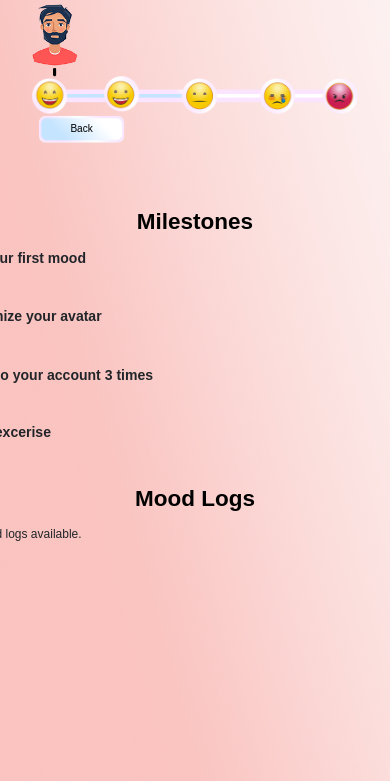
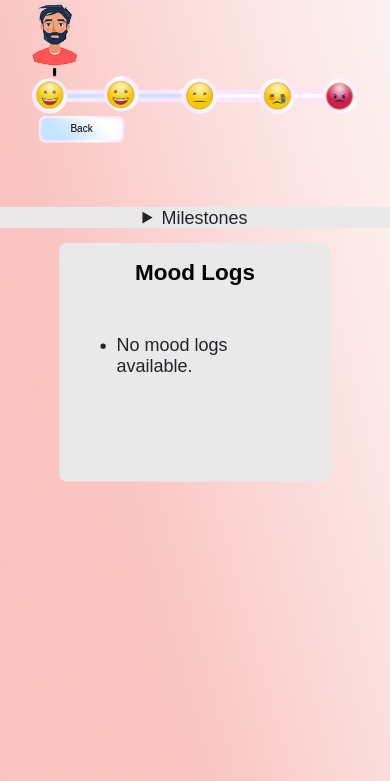
Before and after one commit to boyracer3598/203-assignment-2, a Flask app: page /trackmood in a window 390 px wide; the page is wider, and only the part inside the window is pictured. Shown: the part 273-1054 px from the top of that part. Run offline with Flask 3, Linux system fonts and the light colour scheme; data comes from the database, SQL or seed files in the repository; both versions use the stored data as it was after the commit.

Commit message:
cleaned up css
All most done, just need clean up test files for the hand in and make readme file

```diff
--- a/prototype 1/main.py
+++ b/prototype 1/main.py
@@ -412,7 +412,7 @@ def avatar():
 
         #send the shirt color to the link
         return redirect(url_for('avatar', shirt_color=shirt_color, pants_type=pants_type, shoe_type=shoe_type, hair_type=hair_type))
-    return render_template('avatar.html', shirt_color=request.args.get('shirt_color', 'default.png'), pants_type=request.args.get('pants_type', 'default.png'), shoe_type=request.args.get('shoe_type', 'shoe2.png'), hair_type=request.args.get('hair_type', 'default.png'))
+    return render_template('avatar.html', shirt_color=request.args.get('shirt_color', 'shirt1.png'), pants_type=request.args.get('pants_type', 'pants1.png'), shoe_type=request.args.get('shoe_type', 'shoe2.png'), hair_type=request.args.get('hair_type', 'hair2.png'))
 
 # page for mental health exercises
 @app.route('/exercise', methods=['GET', 'POST'])
@@ -443,6 +443,17 @@ def grounding():
 def journaling():
     return render_template('journaling.html')
 
+
+#logout route
+@app.route('/logout', methods=['GET', 'POST'])
+def logout():
+    # clear the session
+    session.clear()
+    flash("You have been logged out.")
+    print("User logged out.")
+    # redirect to the index page
+    return redirect(url_for('index'))
+
 #run the application
 if __name__ == '__main__':
     app.run(debug=True)
--- a/prototype 1/static/styles.css
+++ b/prototype 1/static/styles.css
@@ -274,6 +274,48 @@
         justify-content: center;
         margin: 20px auto;
     }
+
+
+     #mood-logs{
+        display: flex;
+        flex-direction: column;
+        align-items: center;
+        justify-content: center;
+        margin: 20px auto;
+        width: 50%;
+        font-size: 1.5em;
+        background-color: rgb(233, 233, 233);
+        border-radius: 10px;
+
+    }
+
+    #mood-logs-inter {
+        display: flex;
+        flex-direction: column;
+        align-items: stretch;
+        justify-content: flex-start;
+        margin: 20px auto;
+        width: 80%;
+        border-radius: 10px;
+        height: 200px;
+        overflow-y: scroll;
+        overflow-x: hidden;
+    }
+
+     #milestones{
+        display: flex;
+        flex-direction: column;
+        align-items: center;
+        justify-content: center;
+        margin: 20px auto;
+        width: 80%;
+        font-size: 1.5em;
+        background-color: rgb(233, 233, 233);
+        border-radius: 10px;
+
+    }
+
+
 
 }
 
@@ -555,13 +597,39 @@
     #mood-logs{
         display: flex;
         flex-direction: column;
-        align-items: center;
+         align-items: center;
         justify-content: center;
         margin: 20px auto;
         width: 50%;
         font-size: 1.5em;
         background-color: rgb(233, 233, 233);
         border-radius: 10px;
+
+    }
+
+    #mood-logs-inter {
+        display: flex;
+        flex-direction: column;
+        align-items: stretch;
+        justify-content: flex-start;
+        margin: 20px auto;
+        width: 80%;
+        height: 200px;
+        overflow-y: scroll;
+        overflow-x: hidden;
+    }
+
+    #milestones{
+        display: flex;
+        flex-direction: column;
+        align-items: center;
+        justify-content: center;
+        margin: 20px auto;
+        width: 80%;
+        font-size: 1.5em;
+        background-color: rgb(233, 233, 233);
+        border-radius: 10px;
+
     }
 
 }
--- a/prototype 1/templates/greet.html
+++ b/prototype 1/templates/greet.html
@@ -26,6 +26,9 @@
                 <form action="/exercise" method="get">
                     <button type="submit">Self Care</button>
                 </form>
+                <form action="/logout" method="post">
+                    <button type="submit">Logout</button>
+                </form>
             </div>
         </div>
 
--- a/prototype 1/templates/mood.html
+++ b/prototype 1/templates/mood.html
@@ -30,7 +30,7 @@
                 </div>
                 <div>
                     <label for="mood_comment">Comment:</label><br>
-                    <textarea id="mood_comment" name="mood_comment" rows="4" cols="50" placeholder="How are you feeling today?"></textarea>
+                    <textarea id="mood_comment" name="mood_comment" rows="4" cols="50" placeholder="How are you feeling today?" style="resize: none;"></textarea>
                 </div>
 
                 <button type="submit">Submit</button>
--- a/prototype 1/templates/trackmood.html
+++ b/prototype 1/templates/trackmood.html
@@ -28,37 +28,60 @@
                         </div>
                     </div>
 
-                    <div>
-                        <h2>Milestones</h2>
-                        <ul id="milestones">
-                            <h3>Log your first mood</h3>
-                            <p1>{{ mile1 }}</p1>
-                            <h3>customize your avatar</h3>
-                            <p1>{{ mile2 }}</p1>
-                            <h3>Login to your account 3 times</h3>
-                            <p1>{{ mile3 }}</p1>
-                            <h3>do an excerise</h3>
-                            <p1>{{ mile4 }}</p1>
+                    <div id="milestones">
+                        <details>
+                            <summary>Milestones</summary>
+                            <ul>
+                                <h3>Log your first mood</h3>
+                                {% if mile1 %}
+                                    <img src="{{ url_for('static', filename='images/reward.png') }}" alt="Milestone 1" style="width: 50px; height: 50px;">
+                                {% else %}
+                                <img src="{{ url_for('static', filename='images/reward.png') }}" alt="Milestone 1" style="width: 50px; height: 50px; opacity: 0.5;">
+                                <p1>Not yet achieved</p1>
+                                {% endif %}
+
+                                <h3>Customize your avatar</h3>
+                                {% if mile2 %}
+                                    <img src="{{ url_for('static', filename='images/reward.png') }}" alt="Milestone 2" style="width: 50px; height: 50px;">
+                                {% else %}
+                                    <img src="{{ url_for('static', filename='images/reward.png') }}" alt="Milestone 2" style="width: 50px; height: 50px; opacity: 0.5;">
+                                    <p1>Not yet achieved</p1>
+                                {% endif %}
+
+                                <h3>Login to your account 3 times</h3>
+                                {% if mile3 %}
+                                    <img src="{{ url_for('static', filename='images/reward.png') }}" alt="Milestone 3" style="width: 50px; height: 50px;">
+                                {% else %}
+                                    <img src="{{ url_for('static', filename='images/reward.png') }}" alt="Milestone 3" style="width: 50px; height: 50px; opacity: 0.5;">
+                                    <p1>Not yet achieved</p1>
+                                {% endif %}
+
+                                <h3>Do an exercise</h3>
+                                {% if mile4 %}
+                                    <img src="{{ url_for('static', filename='images/reward.png') }}" alt="Milestone 4" style="width: 50px; height: 50px;">
+                                {% else %}
+                                    <img src="{{ url_for('static', filename='images/reward.png') }}" alt="Milestone 4" style="width: 50px; height: 50px; opacity: 0.5;">
+                                    <p1>Not yet achieved</p1>
+                                {% endif %}
+
                         </ul>
                     </div>
 
-                    <div>
+                    <div id="mood-logs">
                         <h2>Mood Logs</h2>
-                        <ul id="mood-logs">
+                        <div id="mood-logs-inter">
+                            <ul>
                             {% if mood_logs|length == 0 %}
                                 <li>No mood logs available.</li>
                             {% endif %}
                             {% for log in mood_logs %}
                                 <li>{{ log.mood }}, {{ log.comment }}: {{ log.timestamp }}</li>
                             {% endfor %}
-                        </ul>
-
-                    </div>
-
-
-
+                            </ul>
+                        </div>
                     </div>
                 </div>
+            </div>
         </div>
 
 
```
Also changed, not shown: accounts.db (added), prototype 1/static/images/reward.png (added).
